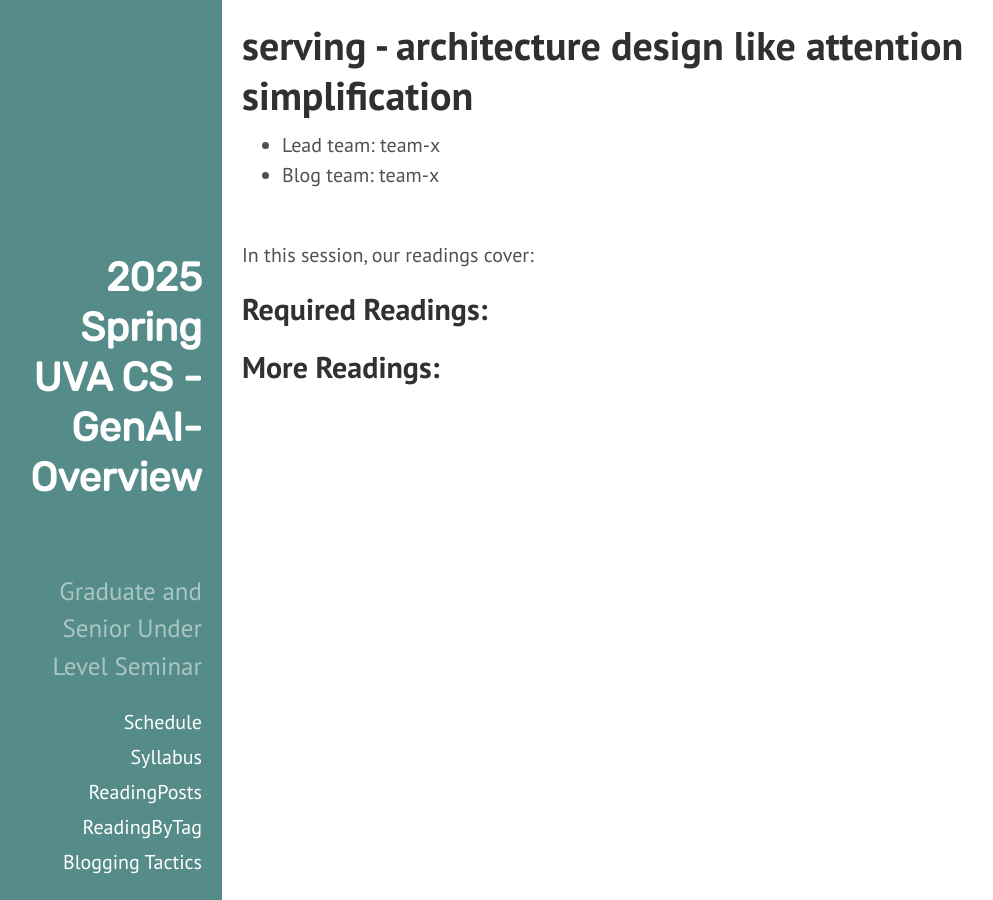
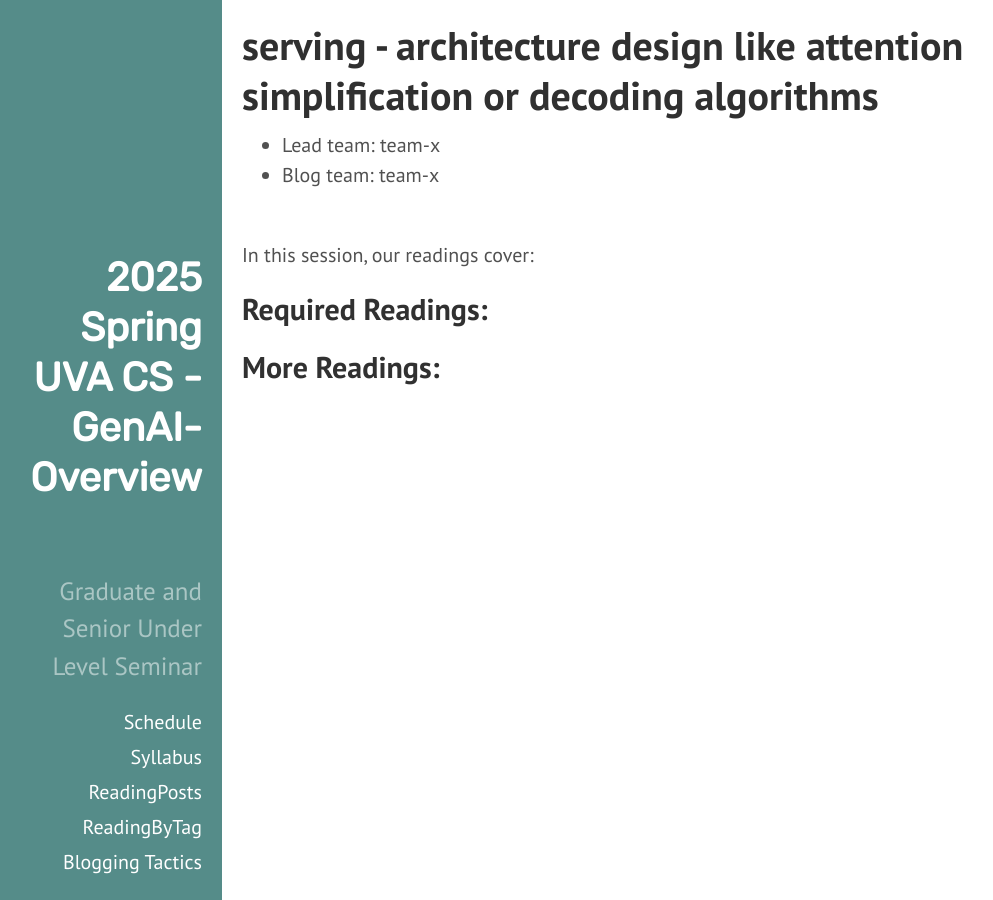
Before and after one commit to qiyanjun/2025sp-GenAI-overview, a Jekyll site: the page built from _contents/S0-L23.md, in a window 1280 px wide. Shown: the whole page, without its empty margins (18-1011 px from the left). Built offline with Jekyll 4.4.1, drawn with Linux system fonts in a browser that asks for light colours.

Commit message:
topic updates minor

```diff
--- a/_contents/S0-L23.md
+++ b/_contents/S0-L23.md
@@ -1,6 +1,6 @@
 ---
 layout: post
-title:  serving - architecture design like attention simplification
+title:  serving - architecture design like attention simplification or decoding algorithms
 lecture:
 lectureVersion: next
 extraContent:
```
Also changed, not shown: _contents/S0-L06.md (+1 -1 lines), _contents/S0-L07.md (+1 -1 lines), _contents/S0-L22.md (+1 -1 lines), _contents/S0-L24.md (+1 -1 lines), _contents/S0-L26.md (+1 -1 lines).
